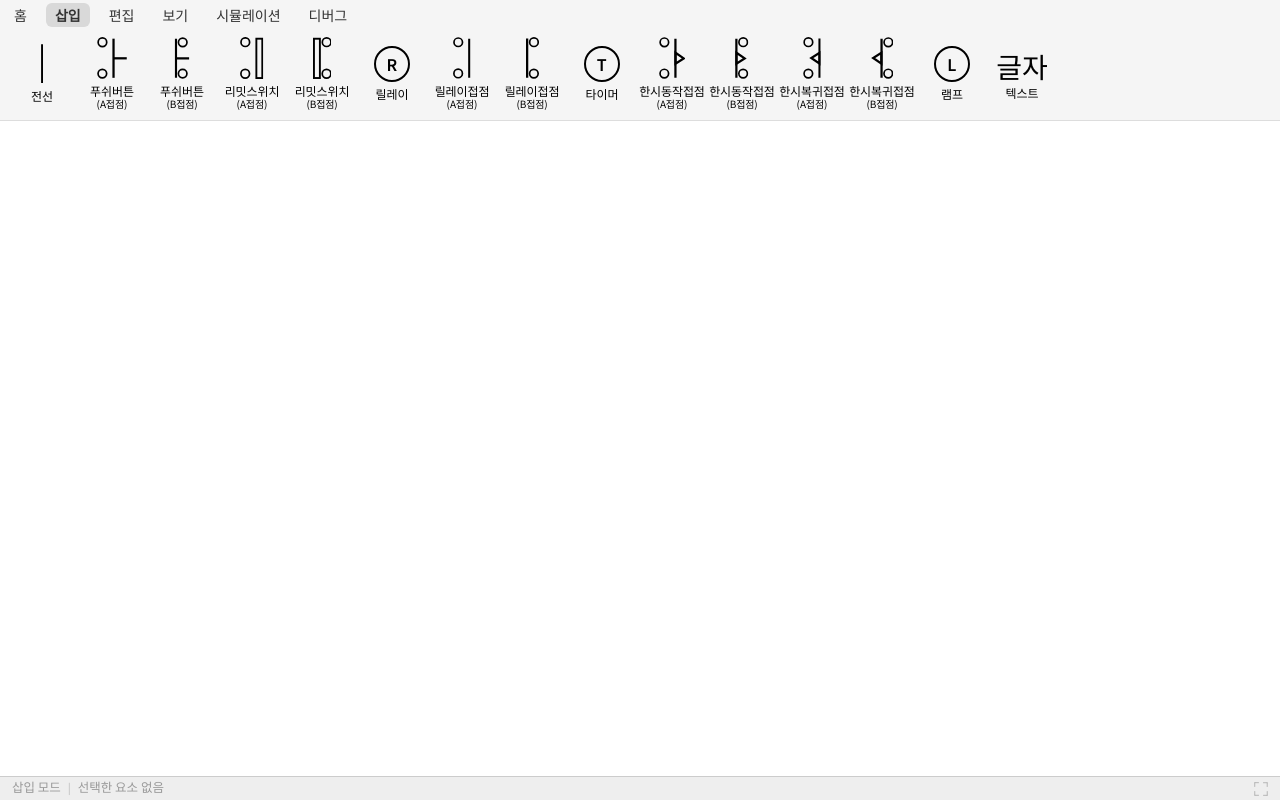
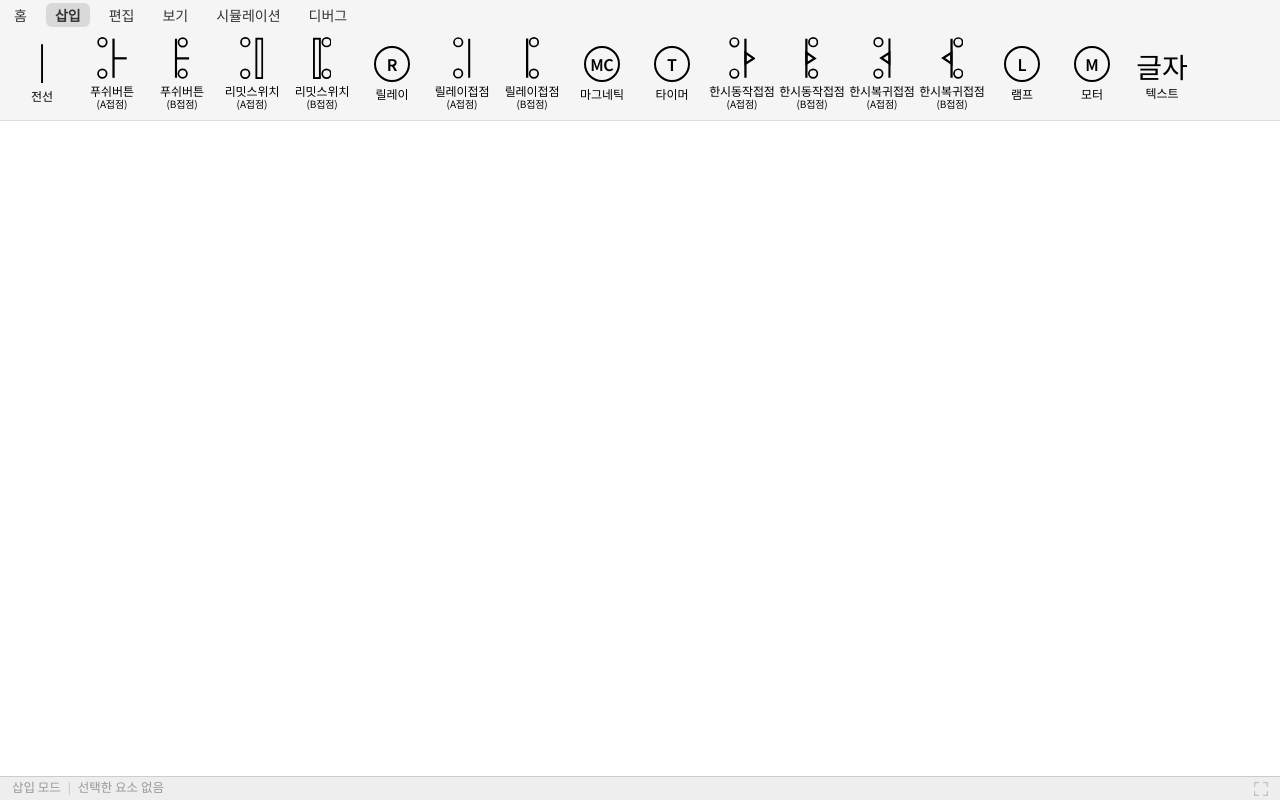
Before and after one commit to Kimdonghyeon7645/Electron_Study, a React (Create React App) app in the folder electron-lab-app/: page / in a window 1280 px wide. Both pictures are taken after a click on the element "삽입". Built offline with nearby package versions, Linux system fonts and the light colour scheme.

Commit message:
code : 마그네틱, 모터 추가

```diff
--- a/electron-lab-app/src/Styles.js
+++ b/electron-lab-app/src/Styles.js
@@ -47,6 +47,7 @@ export const CircularSymbol = styled.div`
 
   border-radius: 999px;
   border: 2.4px solid ${(props) => (props.fill && props.fill)};
+  letter-spacing: -0.5px;
   cursor: default;
 
   & > * {
--- a/electron-lab-app/src/components/Board/index.js
+++ b/electron-lab-app/src/components/Board/index.js
@@ -131,6 +131,8 @@ const Board = () => {
           case INSERTABLE_OBJ.T_CONTACT_ON_DELAY_A:
           case INSERTABLE_OBJ.T_CONTACT_ON_DELAY_B:
           case INSERTABLE_OBJ.LAMP:
+          case INSERTABLE_OBJ.MOTOR:
+          case INSERTABLE_OBJ.MC:
             for (const line of lines) {
               const isVertical = line.start.x === line.end.x;
               if (
@@ -219,6 +221,8 @@ const Board = () => {
           case INSERTABLE_OBJ.T_CONTACT_ON_DELAY_A:
           case INSERTABLE_OBJ.T_CONTACT_ON_DELAY_B:
           case INSERTABLE_OBJ.LAMP:
+          case INSERTABLE_OBJ.MOTOR:
+          case INSERTABLE_OBJ.MC:
             if (tempSymbol?.isInsertable) {
               addSymbol();
             }
--- a/electron-lab-app/src/constants/enums.js
+++ b/electron-lab-app/src/constants/enums.js
@@ -24,11 +24,13 @@ export const INSERTABLE_OBJ = {
     RELAY: "RELAY",
     R_CONTACT_A: "R_CONTACT_A",
     R_CONTACT_B: "R_CONTACT_B",
+    MC: "MC",
     TIMER: "TIMER",
     T_CONTACT_ON_DELAY_A: "T_CONTACT_ON_DELAY_A",
     T_CONTACT_ON_DELAY_B: "T_CONTACT_ON_DELAY_B",
     T_CONTACT_OFF_DELAY_A: "T_CONTACT_OFF_DELAY_A",
     T_CONTACT_OFF_DELAY_B: "T_CONTACT_OFF_DELAY_B",
     LAMP: "LAMP",
+    MOTOR: "MOTOR",
     TEXT: "TEXT",
 }
--- a/electron-lab-app/src/constants/symbols.js
+++ b/electron-lab-app/src/constants/symbols.js
@@ -130,6 +130,23 @@ export const SYMBOLS = {
   //   name: "수동복귀접점",
   //   subLabel: "(B접점)",
   // },
+  MC: {
+    name: "마그네틱",
+    icon: (
+      <CircularSymbol>
+        <span>MC</span>
+      </CircularSymbol>
+    ),
+    getIcon: (fill, isVertical) => (
+      <CircularSymbol fill={fill}>
+        <span>MC</span>
+      </CircularSymbol>
+    ),
+    value: INSERTABLE_OBJ.MC,
+    offsetX: 18,
+    offsetY: 18,
+    height: 36,
+  },
   TIMER: {
     name: "타이머",
     icon: (
@@ -212,6 +229,23 @@ export const SYMBOLS = {
     offsetY: 18,
     height: 36,
   },
+  MOTOR: {
+    name: "모터",
+    icon: (
+      <CircularSymbol>
+        <span>M</span>
+      </CircularSymbol>
+    ),
+    getIcon: (fill, isVertical) => (
+      <CircularSymbol fill={fill}>
+        <span>M</span>
+      </CircularSymbol>
+    ),
+    value: INSERTABLE_OBJ.MOTOR,
+    offsetX: 18,
+    offsetY: 18,
+    height: 36,
+  },
   TEXT: {
     name: "텍스트",
     icon: (
```
